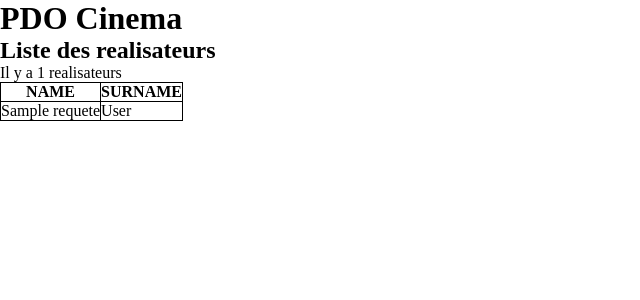
After one commit to seitvalieva/Cinema-MVC, a PHP site: template view/listDirectors.php in a window 1280 px wide. The commit adds this page. Shown: the top 300 px of the page, without its empty margins (0-640 px from the left). Run offline with PHP 8.4, Linux system fonts and the light colour scheme; the template is opened without the code that fills it: most values are stand-ins (such as "Sample title", 1, 10 or a date in 2020); data that the repository does not hold is empty.

Commit message:
added and tested listDirectors

```diff
--- a/index.php
+++ b/index.php
@@ -26,6 +26,8 @@ if(isset($_GET["action"])) {
         case "listActors": $ctrlCinema->listActors(); break;
 
         case "detailFilm": $ctrlCinema->detailFilm($id); break;
+
+        case "listDirectors": $ctrlCinema->listDirectors(); break;
     }
 }
 
--- /dev/null
+++ b/view/listDirectors.php
@@ -0,0 +1,35 @@
+<?php ob_start(); ?>
+
+<p class="uk-label uk-label-warning">Il y a <?= $requete->rowCount() ?> realisateurs </p>
+
+<table class="uk-table uk-table-striped">
+    <thead>
+        <tr>
+            <th>NAME</th>
+            <TH>SURNAME</TH>
+        </tr>
+    </thead>
+    <tbody>
+        <?php
+            foreach($requete->fetchAll() as $director) { ?>
+            <tr>
+                <td><?= $director["nameDirector"] ?></td>
+                <td><?= $director["surnameDirector"] ?></td>
+            </tr>
+
+           <?php } ?>
+    </tbody>
+</table>
+<?php
+    $titre = "liste de realisateur";
+    $titre_secondaire = "Liste des realisateurs";
+
+    // On va donc "aspirer" tout ce qui se trouve entre 2 fonctions "ob_start()" et "ob_get_clean()"
+                // (temporisation de sortie)
+        // pour stocker le contenu dans une variable $contenu
+    $contenu = ob_get_clean();
+
+    // Le require de fin permet d'injecter le contenu dans le template "squelette" > template.php
+
+    require "view/template.php";
+?>
```
Also changed, not shown: controller/CinemaController.php (+9 -0 lines).
